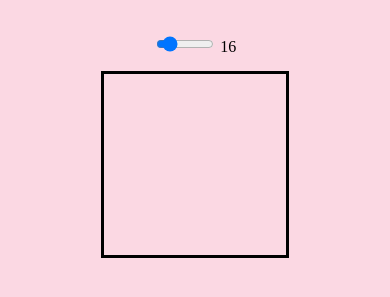
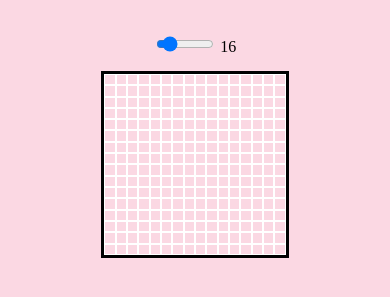
Before and after one commit to Kritijo/Etch-a-Sketch, a plain HTML site: page index.html in a window 390 px wide. Shown: the part 61-358 px from the top of the page. Drawn offline with Linux system fonts and the light colour scheme.

Commit message:
Add createDivs function to populate container with responsive grid cells

```diff
--- a/index.js
+++ b/index.js
@@ -0,0 +1,19 @@
+container = document.querySelector(".container")
+
+function createDivs(n = 16){
+    for(let i = 0; i<n ; i++){
+        let colDiv = document.createElement("div");
+        colDiv.style.flex = "auto";
+        const cellSize = `calc(100% / ${n})`;
+
+        for(let j = 0; j<n ; j++){
+            cellDiv = document.createElement("div");
+            cellDiv.classList.add("cell");
+            cellDiv.style.height = cellSize;
+            colDiv.append(cellDiv);
+        }
+        container.appendChild(colDiv);
+    }
+}
+
+createDivs();
--- a/styles.css
+++ b/styles.css
@@ -24,3 +24,7 @@ input{
     width: 48vw;
     height: 48vw;
 }
+
+.cell{
+    border: 0.1px solid white;
+}
```
